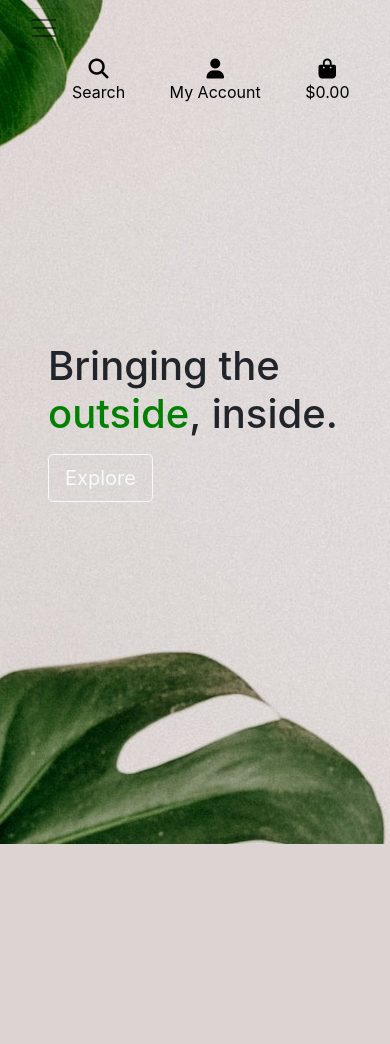
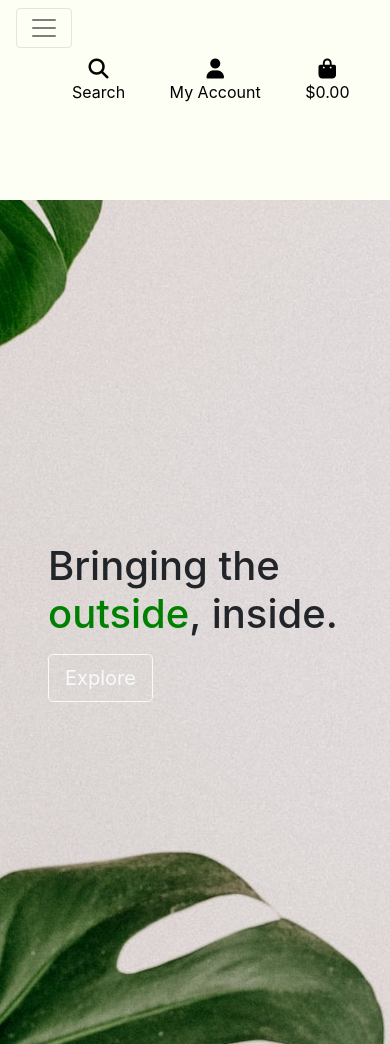
Before and after one commit to bethanyalicehall/e-commerce-ms4, a Django app: page / in a window 390 px wide. Before the commit the page ends 844 px from the top, so only its background shows below. Run offline with Django 3.2, Linux system fonts and the light colour scheme; some libraries are stand-ins or nearby versions.

Commit message:
Updated media queries so title was visible on all devices

```diff
--- a/static/css/base.css
+++ b/static/css/base.css
@@ -106,3 +106,24 @@ body {
     }
 
 }
+
+/* pad the top a bit when navbar is collapsed on mobile */
+@media (max-width: 991px) {
+    .header-container {
+        padding-top: 116px;
+    }
+
+    body {
+        height: calc(100vh - 116px);
+    }
+}
+
+@media (max-width: 441px) {
+    .header-container {
+        padding-top: 200px;
+    }
+
+    body {
+        height: calc(100vh - 200px);
+    }
+}
```
